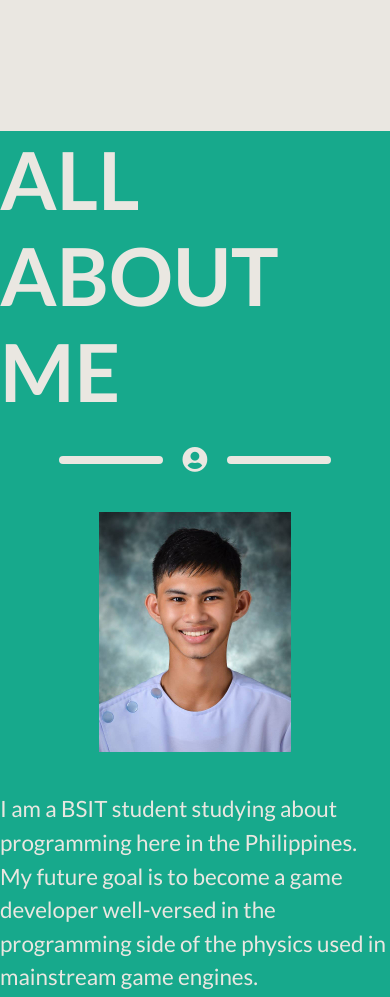
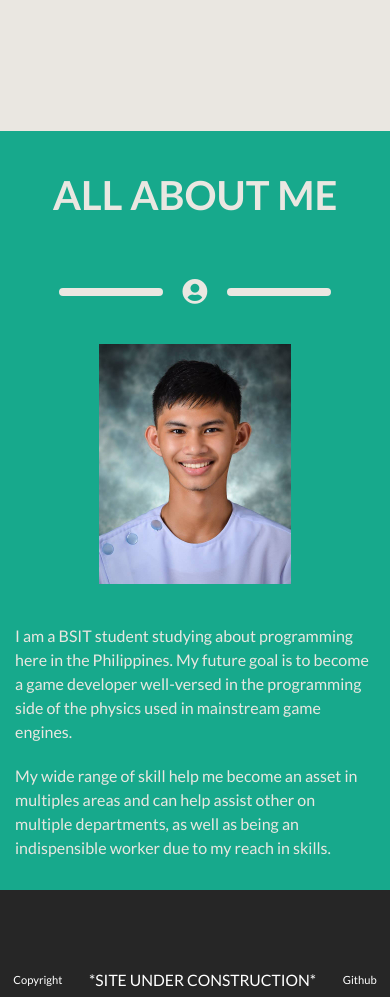
Before and after one commit to RandomosityKid/CVitae, a website: page dist/index.html in a window 390 px wide. Shown: the part 460-1457 px from the top of the page. Drawn offline with nearby package versions, Linux system fonts and the light colour scheme; files that its build step writes are made by us from their sources.

Commit message:
Format padding

```diff
--- a/dist/scss/_responsive.scss
+++ b/dist/scss/_responsive.scss
@@ -95,6 +95,17 @@
 		flex-direction: column;
 		align-items: center;
 		color: $colorsecondary;
+		padding-bottom: 30px;
+
+		p{
+			font-size: 1rem;
+			margin: 0 15px;
+		}
+
+		.aMe-heading{
+			font-size: 2.5rem;
+			margin: 40px 0;
+		}
 
 		.aMe-divider{
 			display: flex;
```
